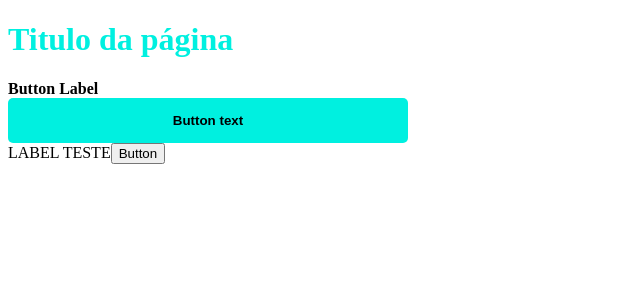
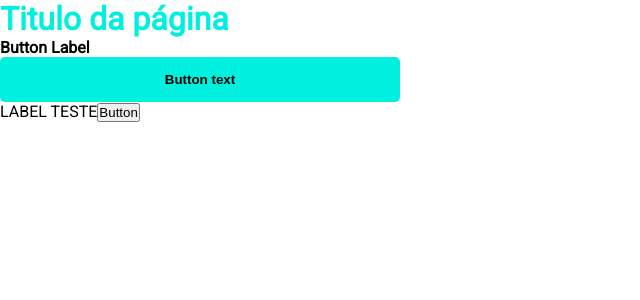
Before and after one commit to josehfortes/growth-reactjs-revisao, a Next.js app: page / in a window 1280 px wide. Shown: the top 300 px of the page, without its empty margins (0-640 px from the left). Built offline with nearby package versions, Linux system fonts and the light colour scheme.

Commit message:
Configurado styled components

```diff
--- a/package.json
+++ b/package.json
@@ -15,9 +15,10 @@
     "next": "^12.1.6",
     "react": "^18.1.0",
     "react-dom": "^18.1.0",
-    "sass": "^1.52.1"
+    "styled-components": "^5.3.5"
   },
   "devDependencies": {
+    "babel-plugin-styled-components": "^2.0.7",
     "eslint": "^8.15.0",
     "eslint-config-next": "^12.1.6",
     "eslint-config-prettier": "^8.5.0",
--- /dev/null
+++ b/pages/_app.jsx
@@ -0,0 +1,23 @@
+import { createGlobalStyle, ThemeProvider } from 'styled-components'
+import theme from '../src/theme'
+
+const GlobalStyle = createGlobalStyle`
+  * {
+    padding: 0;
+    margin: 0;
+  }
+
+  body {
+    font-family: 'Roboto', sans-serif;
+  }
+`
+function App({ Component, pageProps }) {
+  return (
+    <ThemeProvider theme={theme}>
+      <GlobalStyle />
+      <Component {...pageProps} />
+    </ThemeProvider>
+  )
+}
+
+export default App
--- /dev/null
+++ b/pages/_document.jsx
@@ -0,0 +1,24 @@
+import Document, { Html, Head, Main, NextScript } from 'next/document'
+
+class NewDocument extends Document {
+  render() {
+    return (
+      <Html>
+        <Head>
+          <link rel="preconnect" href="https://fonts.googleapis.com" />
+          <link rel="preconnect" href="https://fonts.gstatic.com" crossOrigin="true" />
+          <link
+            href="https://fonts.googleapis.com/css2?family=Roboto&display=swap"
+            rel="stylesheet"
+          />
+        </Head>
+        <body>
+          <Main />
+          <NextScript />
+        </body>
+      </Html>
+    )
+  }
+}
+
+export default NewDocument
--- a/src/components/button/button.jsx
+++ b/src/components/button/button.jsx
@@ -1,10 +1,29 @@
-import styles from './button.module.scss'
+import styled from 'styled-components'
+
+const ButtonContainer = styled.div`
+  display: flex;
+  flex-direction: column;
+  max-width: 400px;
+
+  label {
+    font-weight: bold;
+  }
+
+  button {
+    background-color: ${(props) => props.theme.primary};
+    cursor: pointer;
+    font-weight: bold;
+    border: 0;
+    padding: 15px;
+    border-radius: 5px;
+  }
+`
 
 export default function Button() {
   return (
-    <div className={styles.button}>
+    <ButtonContainer>
       <label>Button Label</label>
       <button>Button text</button>
-    </div>
+    </ButtonContainer>
   )
 }
--- a/src/components/button/button.module.scss
+++ /dev/null
@@ -1,20 +0,0 @@
-$primary-color: #00F0E0;
-
-.button {
-  display: flex;
-  flex-direction: column;
-  max-width: 400px;
-
-  label {
-    font-weight: bold;
-  }
-
-  button {
-    background-color: $primary-color;
-    cursor: pointer;
-    font-weight: bold;
-    border: 0;
-    padding: 15px;
-    border-radius: 5px;
-  }
-}
--- a/src/components/title/title.jsx
+++ b/src/components/title/title.jsx
@@ -1,5 +1,9 @@
-import styles from './title.module.scss'
+import styled from 'styled-components'
+
+const StyledTile = styled.h1`
+  color: ${(props) => props.theme.primary};
+`
 
 export default function Title(props) {
-  return <h1 className={styles.title}>{props.children}</h1>
+  return <StyledTile>{props.children}</StyledTile>
 }
--- a/src/components/title/title.module.scss
+++ /dev/null
@@ -1,5 +0,0 @@
-$primary-color: #00F0E0;
-
-.title {
-  color: $primary-color;
-}
--- /dev/null
+++ b/src/theme.js
@@ -0,0 +1,5 @@
+const theme = {
+  primary: '#00F0E0'
+}
+
+export default theme
```
Also changed, not shown: .babelrc (added), 1 other file (tests, documents, lock files or other folders).
